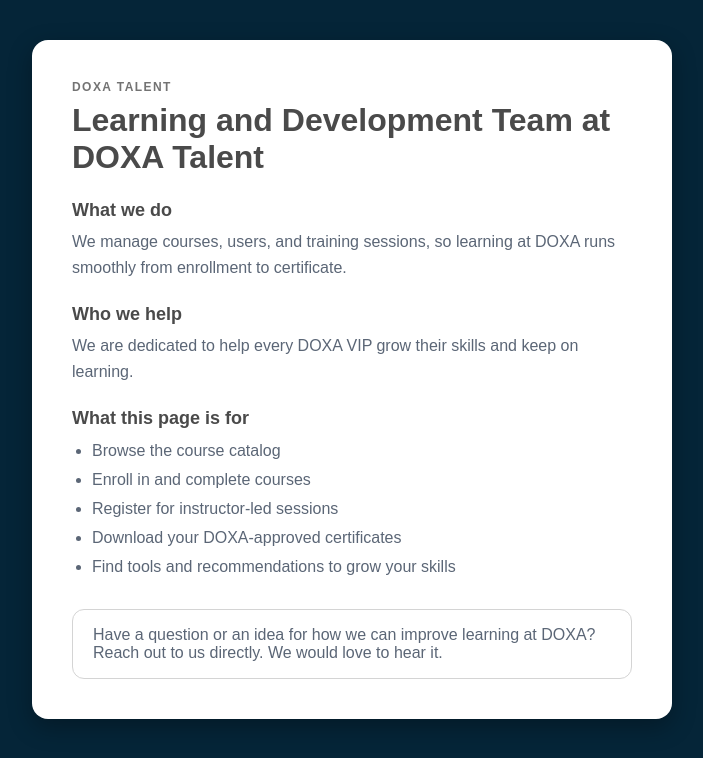
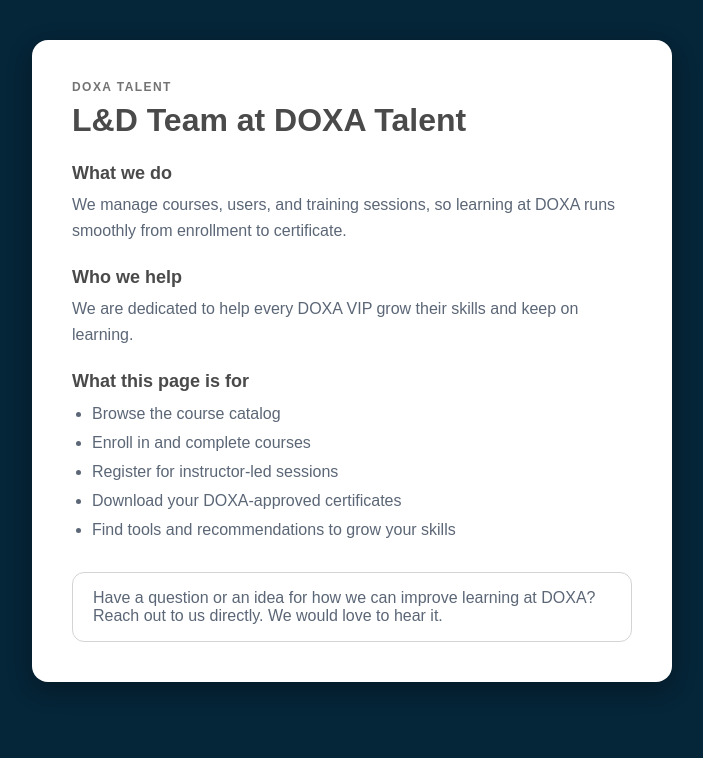
Before and after one commit to Cesar-Au-Saavedra/doxa-test-2, a plain HTML site: page index.html in a window 1280 px wide. Shown: the whole page, without its empty margins (288-991 px from the left). Drawn offline with Linux system fonts and the light colour scheme.

Commit message:
Update heading for L&D Team at DOXA Talent

```diff
--- a/index.html
+++ b/index.html
@@ -49,7 +49,7 @@
 <body>
   <div class="card">
     <div class="tag">DOXA Talent</div>
-    <h1>Learning and Development Team at DOXA Talent</h1>
+    <h1>L&D Team at DOXA Talent</h1>
 
     <h2>What we do</h2>
     <p>We manage courses, users, and training sessions, so learning at DOXA runs smoothly from enrollment to certificate.</p>
```
